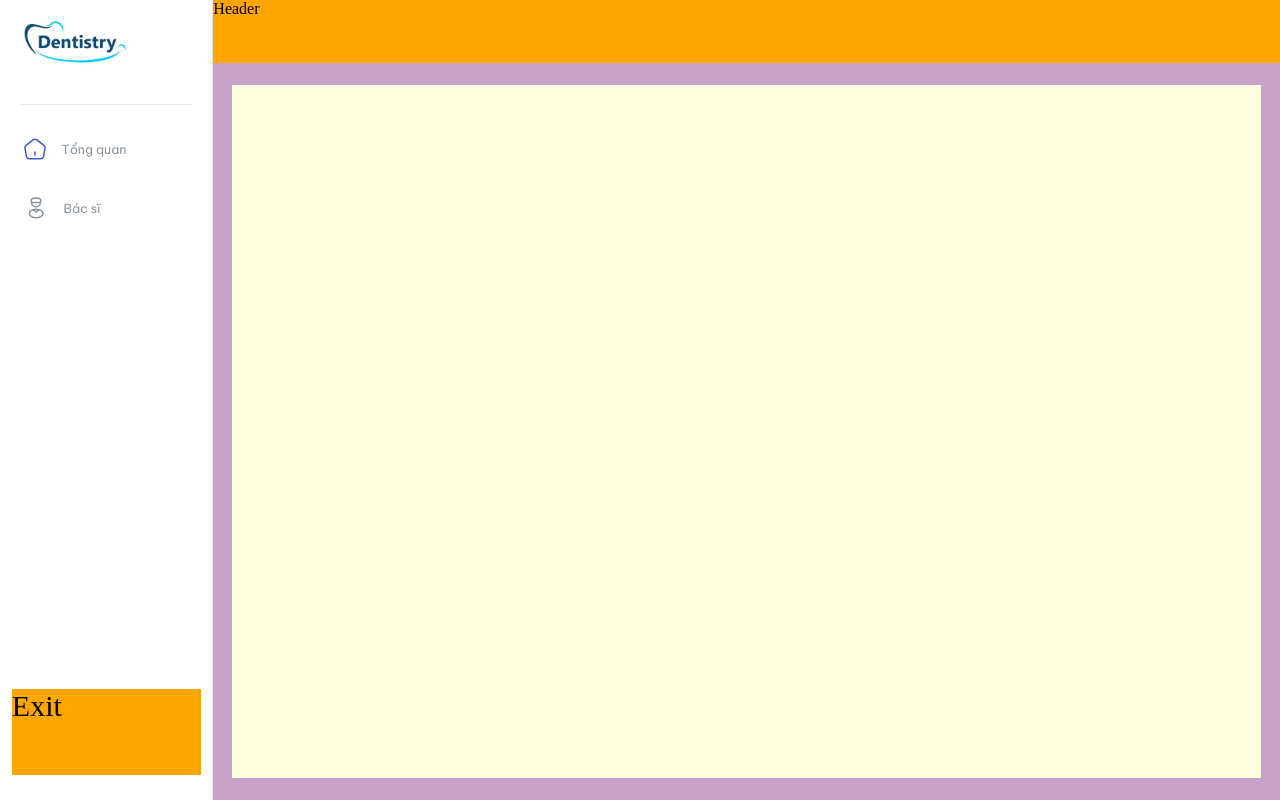
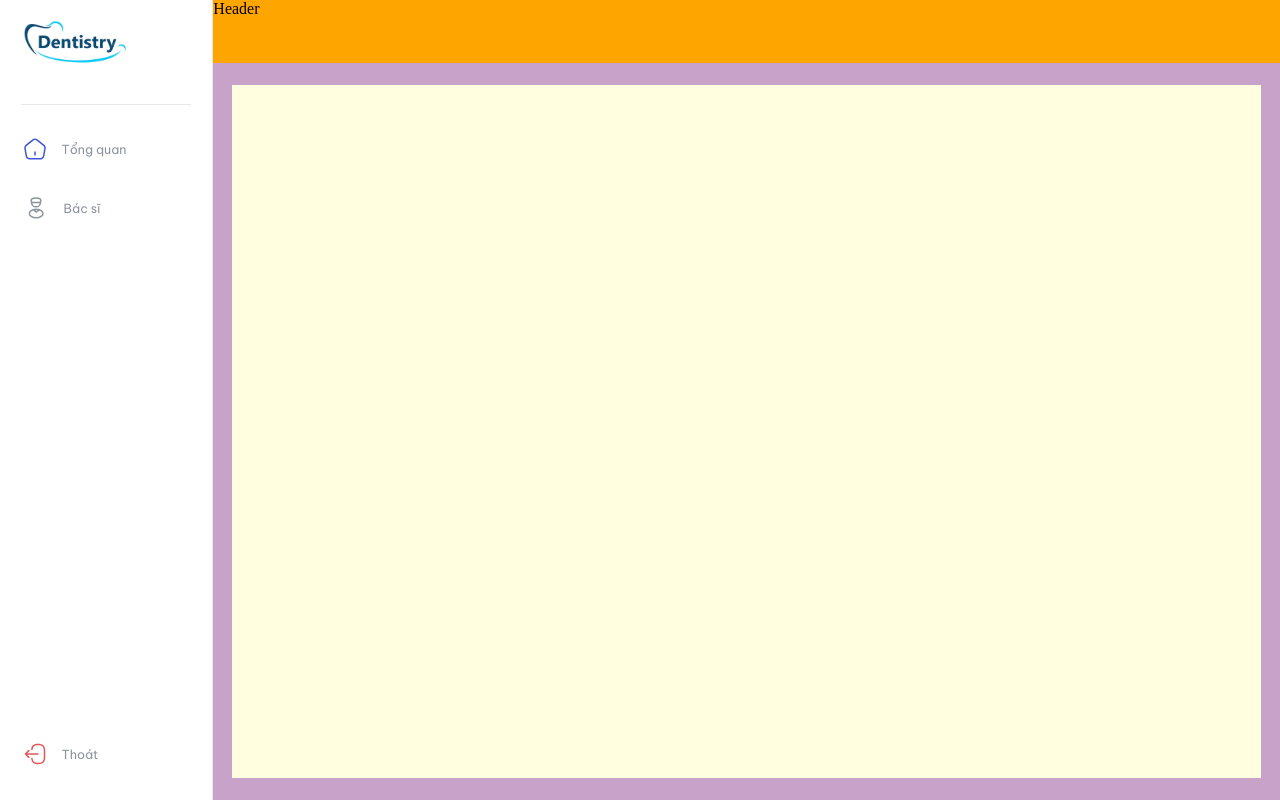
Before and after one commit to phamhuutriet/medical-manager-ui, a React (Create React App) app: page / in a window 1280 px wide. Built offline with nearby package versions, Linux system fonts and the light colour scheme.

Commit message:
feat: add exit box for side bar

```diff
--- /dev/null
+++ b/src/mainPage/sidebar/ExitBox.tsx
@@ -0,0 +1,28 @@
+import React from "react";
+import LogoutIcon from "../../img/logout.svg";
+import { Grid } from "@mui/material";
+import "./index.css";
+
+export const ExitBox = () => {
+  return (
+    <Grid
+      item
+      xs={12}
+      sx={{
+        position: "absolute",
+        width: "88.88%",
+        left: 0,
+        right: 0,
+        margin: "auto",
+        bottom: "3.125%",
+      }}
+    >
+      <div className="exit-box">
+        <div className="tab-item-inner">
+          <img className="img" alt="logo" src={LogoutIcon} />
+          <div className="tab-icon-text">Thoát</div>
+        </div>
+      </div>
+    </Grid>
+  );
+};
--- a/src/mainPage/sidebar/SideBar.tsx
+++ b/src/mainPage/sidebar/SideBar.tsx
@@ -2,6 +2,7 @@ import React from "react";
 import { Grid } from "@mui/material";
 import { LogoComponent } from "./Logo";
 import { TabIcons } from "./TabIcons";
+import { ExitBox } from "./ExitBox";
 
 export const SideBar = () => {
   return (
@@ -17,22 +18,7 @@ export const SideBar = () => {
       <LogoComponent />
       <HorizontalBorderLine customWidth="80%" />
       <TabIcons />
-      <Grid
-        item
-        xs={12}
-        sx={{
-          position: "absolute",
-          width: "88.88%",
-          left: 0,
-          right: 0,
-          margin: "auto",
-          bottom: "3.125%",
-          height: "10.7vh",
-          background: "orange",
-        }}
-      >
-        Exit
-      </Grid>
+      <ExitBox />
     </Grid>
   );
 };
--- a/src/mainPage/sidebar/index.css
+++ b/src/mainPage/sidebar/index.css
@@ -24,6 +24,15 @@
   border-radius: 8px;
 }
 
+.exit-box {
+  width: 100%;
+  color: #8c949d;
+  height: 5.46vh;
+  padding-top: 1px;
+  padding-bottom: 1px;
+  border-radius: 8px;
+}
+
 .tab-item-inner {
   margin-left: 6.25%;
   margin-top: 1.5625vh;
```
Also changed, not shown: src/img/logout.svg (added).
